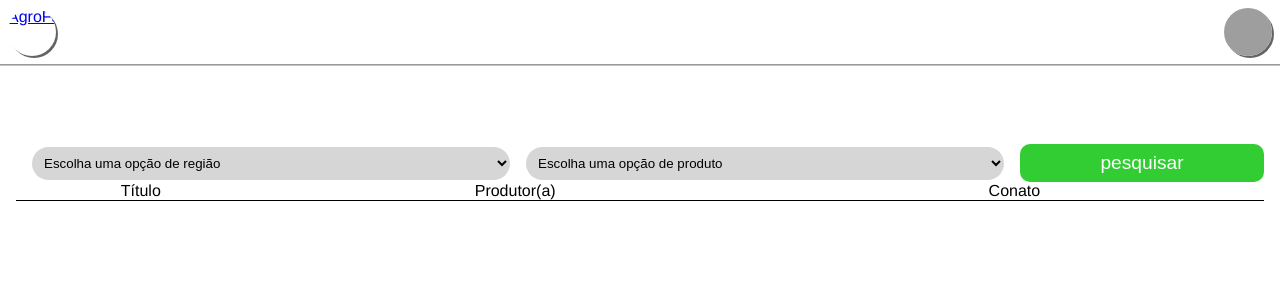
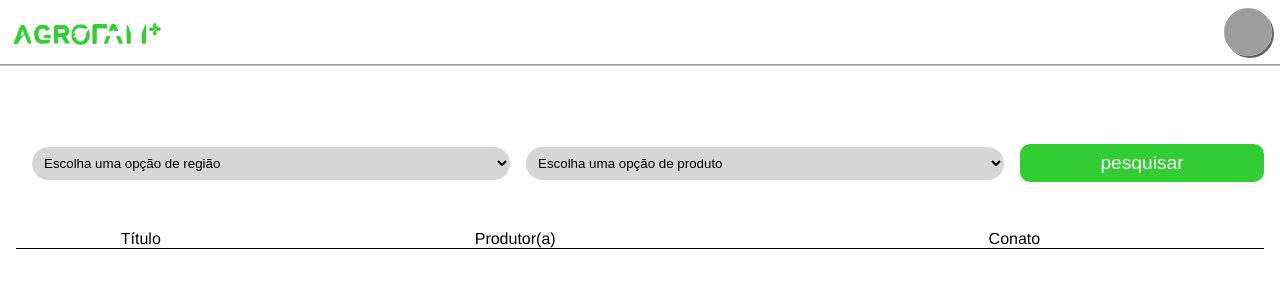
Before and after one commit to joranjoshwa/primeira_entrega_2, a PHP site: page /pages/util/telaPesquisaOfertas.php in a window 1280 px wide. Shown: the top 300 px of the page. Run offline with PHP 8.4, Linux system fonts and the light colour scheme; the visitor is signed in with stand-in values (Sample User, id 1); data that the repository does not hold is empty; grey boxes are pictures that could not be loaded.

Commit message:
alguns ajustes

```diff
--- a/css/enviarDocs.css
+++ b/css/enviarDocs.css
@@ -1,4 +1,6 @@
-
+main{
+    height: 89%;
+}
 
 .doc{
     background-color: #ddd;
--- a/css/telaOfertas.css
+++ b/css/telaOfertas.css
@@ -14,7 +14,7 @@ main .card{
 }
 
 form{
-    width: 50%;
+    width: 100%;
 }
 
 .hTabela{
--- a/css/telaPesquisa.css
+++ b/css/telaPesquisa.css
@@ -7,6 +7,7 @@ main{
 }
 form{
     display: flex;
+    margin-bottom: 3rem;
     flex-direction: row;
     align-items: center;
     justify-content: space-between;
--- a/lembretes.txt
+++ b/lembretes.txt
@@ -12,3 +12,4 @@
 -acomodar a edição de foto de perfil
 -máscara para o input de telefone
 -mudar a o link do index de login para home quando logado
+-criar um @screen para quando menor que +- 675px de altura
--- a/pages/util/telaPesquisaOfertas.php
+++ b/pages/util/telaPesquisaOfertas.php
@@ -91,11 +91,12 @@
         .contato{
             width:40%;
         }
+
     </style>
 </head>
 <body>
     <nav>
-        <span><a href="../../index.php">AgroFam+</a></span>
+        <span><a id="index" href="../../index.php"><img src="../../img/agrofam.svg"></a></span>
         <a href="../profile/profileInsti.php"><img src="../../storage/profilePictures/<?php session_start(); echo $_SESSION['user'][2]."/".$_SESSION['user'][1]?>.jpg"></a>
     </nav>
     <main>
--- a/php/dll.php
+++ b/php/dll.php
@@ -78,7 +78,7 @@
         {
             $ext = pathinfo($img['profilePic']['name'], PATHINFO_EXTENSION);
             //tirar esse dashboard
-            $fileName = "C:/xampp/htdocs/primeira_entrega_2/storage/profilePictures/$tipo/$userID.$ext";
+            $fileName = "C:/xampp/htdocs/dashboard/primeira_entrega_2/storage/profilePictures/$tipo/$userID.$ext";
             if(!move_uploaded_file($img['profilePic']['tmp_name'], $fileName))
             {
                 echo 'erro no envio dos arquivos';
```
Also changed, not shown: css/entrar.css (+9 -0 lines), index.php (+19 -2 lines), 1 other file.
